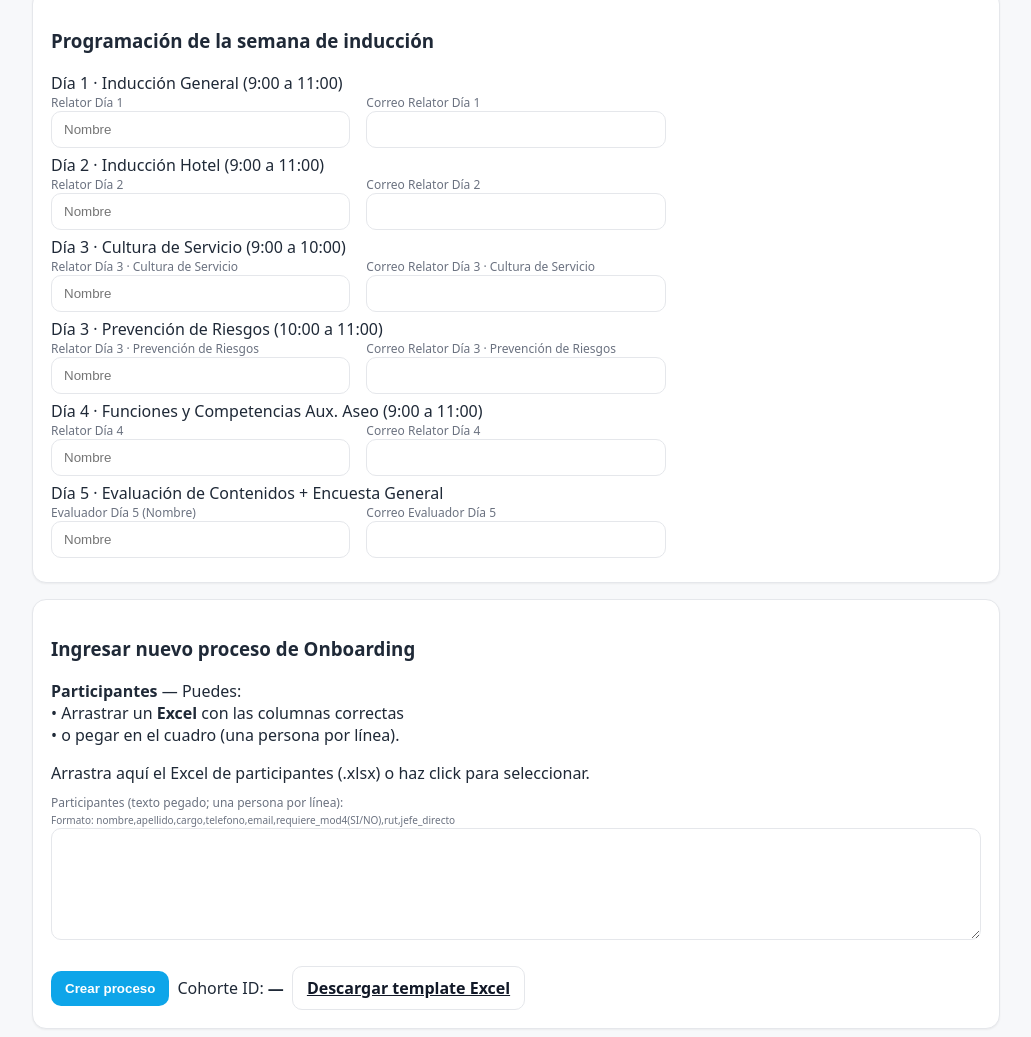
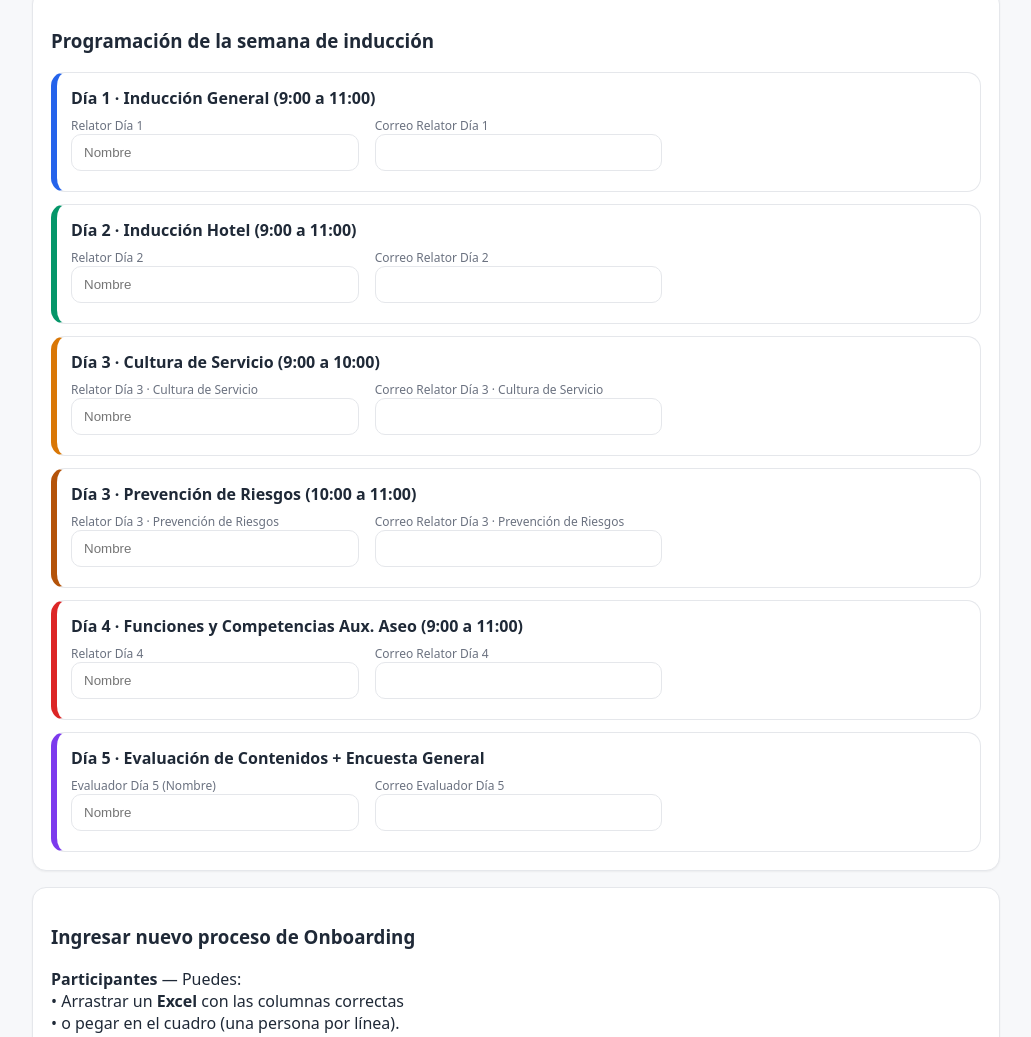
Before and after one commit to cristobalalfaro-cmd/promet-onboarding, a plain HTML site: page ep.html in a window 1280 px wide. Shown: the part 384-1421 px from the top of the page, without its empty margins (124-1155 px from the left). Drawn offline with Linux system fonts and the light colour scheme.

Commit message:
Add styles for day cards and upload box

```diff
--- a/styles.css
+++ b/styles.css
@@ -21,3 +21,18 @@ th, td { padding:10px; border-bottom:1px solid #e5e7eb; text-align:left; }
 .kpi { display:flex; flex-direction:column; gap:4px; padding:12px; border-radius:12px; border:1px solid #e5e7eb; background:#fff; }
 footer { padding:20px; text-align:center; color:#6b7280; }
 .hidden { display:none !important; }
+/* Cards por día con colores */
+.day-card { border:1px solid #e5e7eb; border-radius:14px; padding:14px; margin-top:12px; background:#fff; }
+.day-header { font-weight:700; margin-bottom:8px; }
+.day1 { border-left:6px solid #2563eb; }   /* azul */
+.day2 { border-left:6px solid #059669; }   /* verde */
+.day3 { border-left:6px solid #d97706; }   /* ámbar */
+.day3b{ border-left:6px solid #b45309; }   /* ámbar oscuro */
+.day4 { border-left:6px solid #dc2626; }   /* rojo */
+.day5 { border-left:6px solid #7c3aed; }   /* violeta */
+
+/* Zona de upload */
+.upload-box {
+  border:2px dashed #cbd5e1; border-radius:14px; padding:18px; text-align:center; background:#f8fafc; cursor:pointer;
+}
+.upload-box.drag { background:#eff6ff; border-color:#60a5fa; }
```
